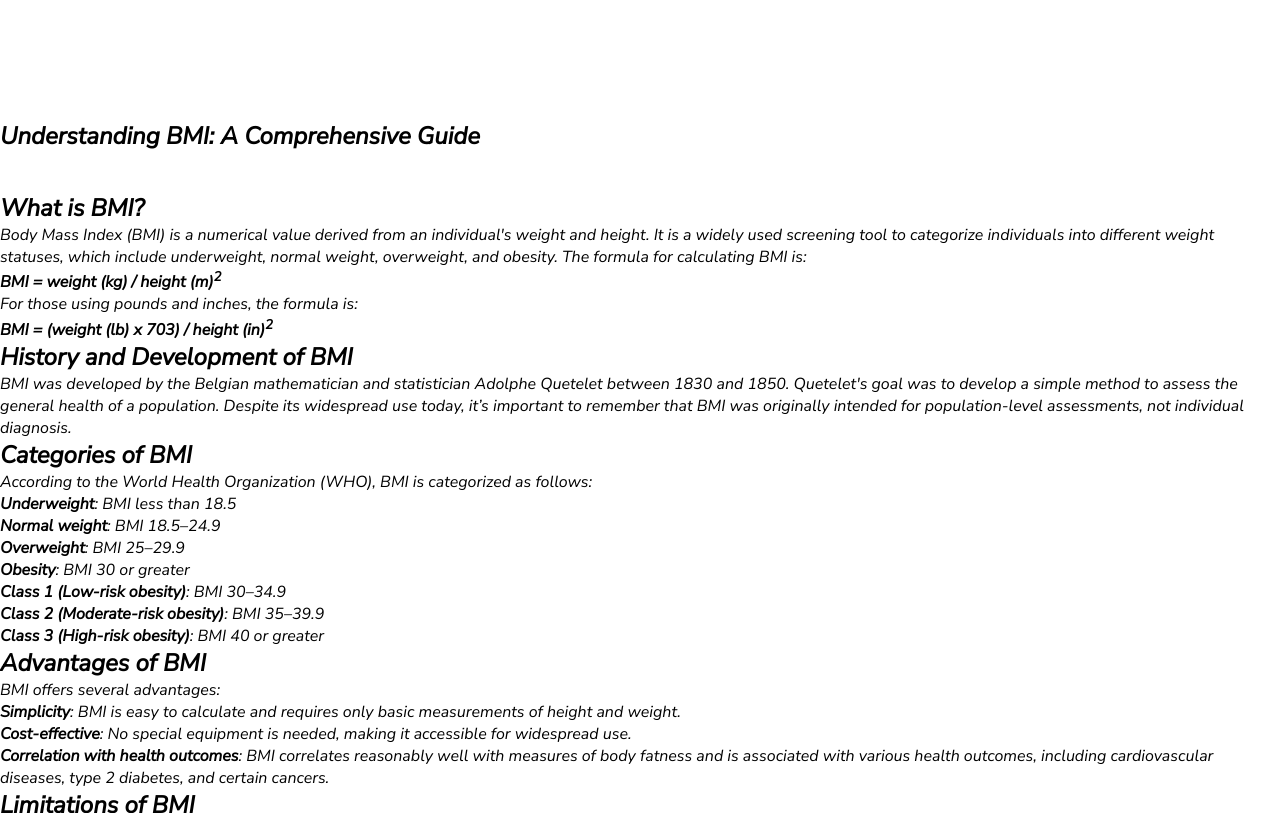
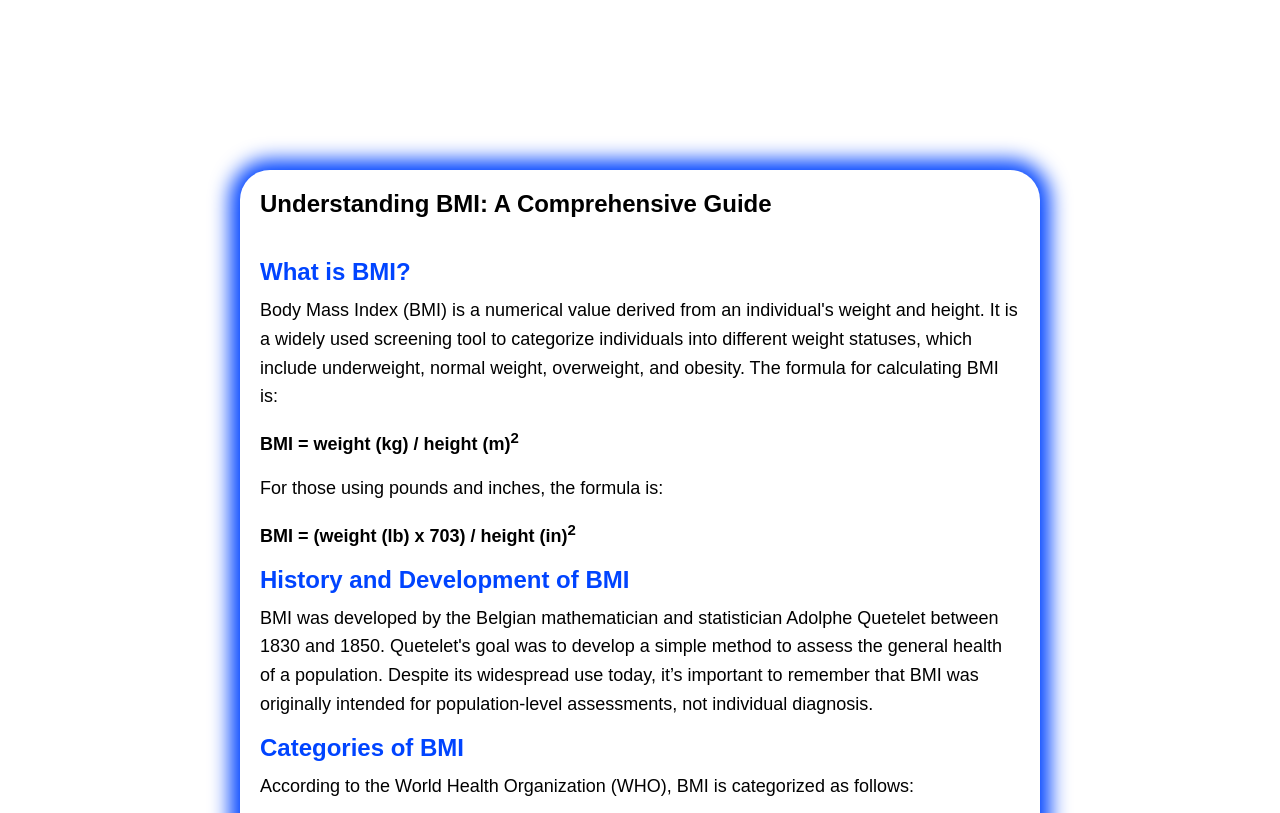
Before and after one commit to pappu-dey/bmi-calc, a plain HTML site: page index.html in a window 1280 px wide. Shown: the part 1480-2293 px from the top of the page. Drawn offline with Linux system fonts and the light colour scheme.

Commit message:
Update style.css
add artical

```diff
--- a/style.css
+++ b/style.css
@@ -1,9 +1,8 @@
-@import url("https://fonts.googleapis.com/css2?family=Nunito+Sans:ital,opsz@1,6..12&display=swap");
-
 * {
   font-family: "Nunito Sans", sans-serif;
   padding: 0;
   margin: 0;
+  box-sizing: border-box;
 }
 
 .wrapper {
@@ -12,11 +11,15 @@
   justify-content: center;
   height: 100vh;
 }
+
 .container {
   box-shadow: 0px 0px 20px 10px #0044ff;
   padding: 50px;
   border-radius: 30px;
   text-align: center;
+  background-color: #fff;
+  max-width: 800px;
+  width: 100%;
 }
 
 h1 {
@@ -26,7 +29,7 @@ h1 {
 input {
   border: none;
   border-bottom: 1px solid #0044ff;
-  width: 50px;
+  width: calc(100% - 22px); /* Adjusted width to fit container */
   margin-bottom: 20px;
   outline: none;
   padding: 10px;
@@ -43,6 +46,7 @@ button {
   background-color: #0044ff;
   color: #fff;
   font-size: 22px;
+  cursor: pointer;
 }
 
 #result {
@@ -61,11 +65,10 @@ button {
 }
 
 .image {
-  width: fit-content;
+  max-width: 100%; /* Ensures image fits container */
   box-shadow: 0px 0px 20px 10px #0044ff;
-  padding: auto;
   border-radius: 30px;
-  text-align: center;
+  margin-top: 20px; /* Adjusted margin for spacing */
 }
 
 footer {
@@ -77,3 +80,38 @@ footer {
   bottom: 0;
   width: 100%;
 }
+
+.article_wrapper {
+  display: flex;
+  justify-content: center;
+  align-items: center;
+  width: 100%;
+  padding: 30px;
+  padding-bottom: 10%;
+}
+
+.box_shadow {
+  background-color: #fff;
+  padding: 20px;
+  margin: 20px;
+  border-radius: 30px;
+  box-shadow: 0px 0px 20px 10px #0044ff;
+  max-width: 800px;
+  width: 100%;
+}
+
+.box_shadow header {
+  margin-bottom: 20px;
+}
+
+.box_shadow h2 {
+  color: #0044ff;
+  font-size: 24px;
+  margin-bottom: 10px;
+}
+
+.box_shadow p {
+  font-size: 18px;
+  line-height: 1.6;
+  margin-bottom: 15px;
+}
```
